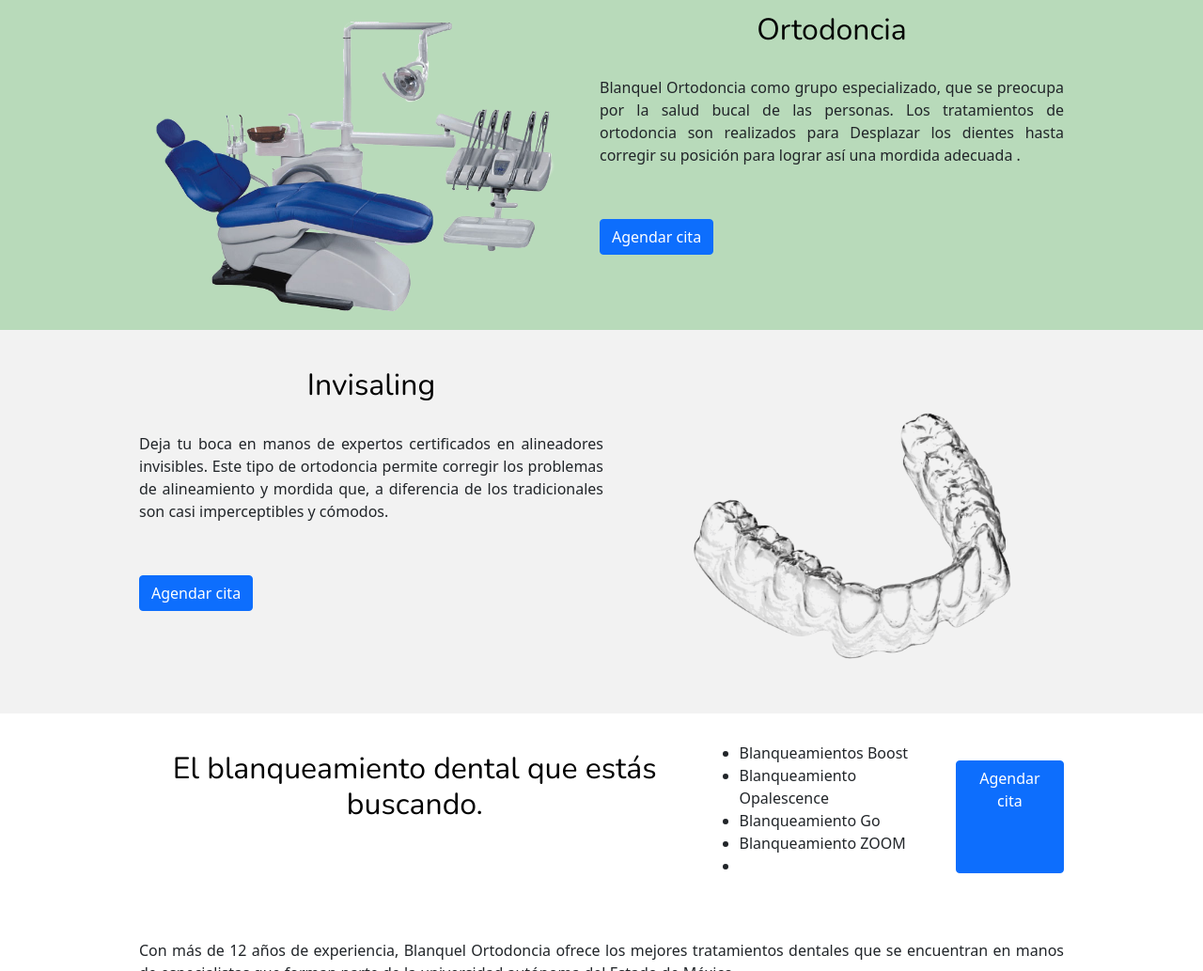
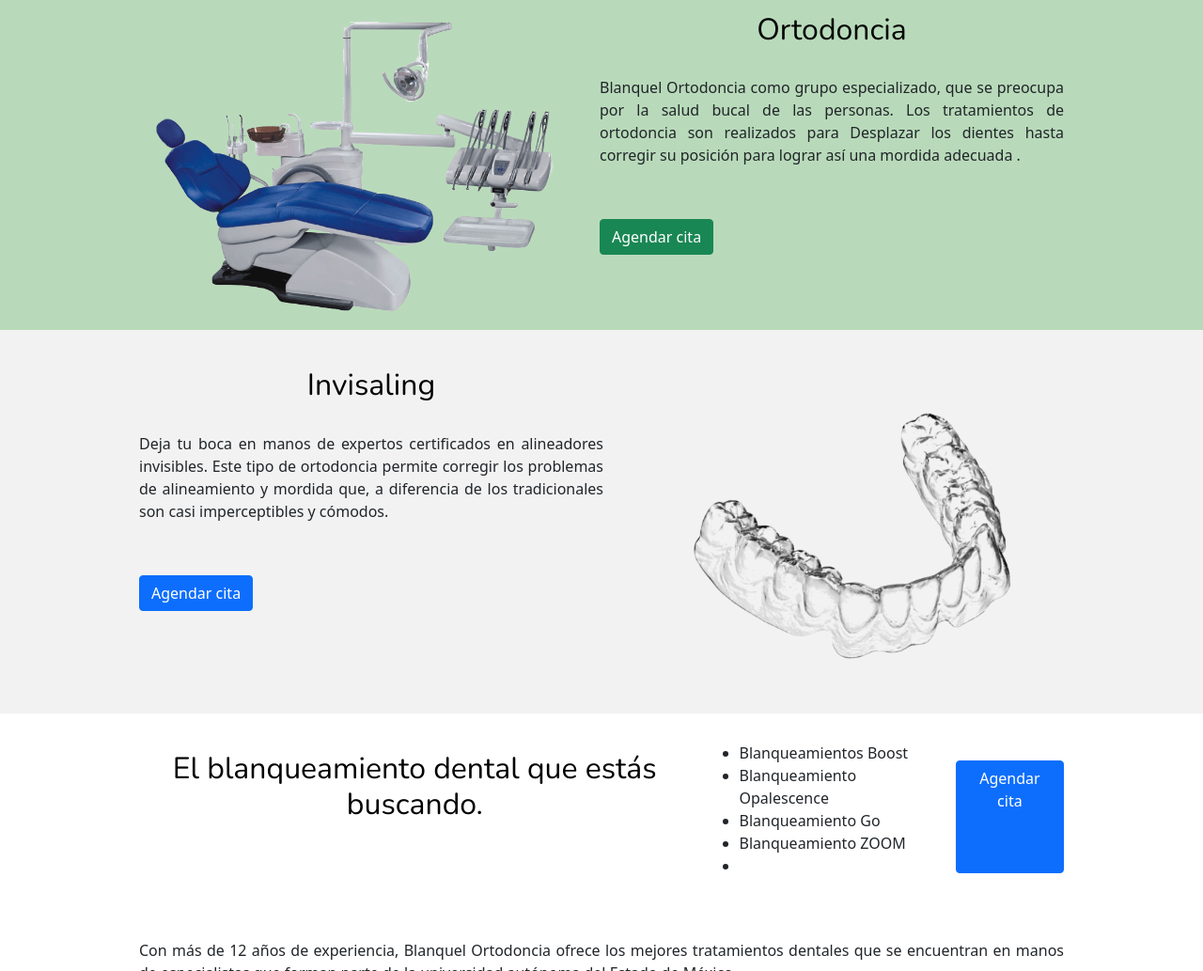
Before and after one commit to MarcoJimenezT/Blanquel, a plain HTML site: page docs/index.html in a window 1280 px wide. Shown: the part 898-1931 px from the top of the page at 94% size. Drawn offline with nearby package versions, Linux system fonts and the light colour scheme.

```diff
--- a/docs/index.html
+++ b/docs/index.html
@@ -52,7 +52,7 @@
                     <p class="text-item">
                         Blanquel Ortodoncia como grupo especializado, que se preocupa por la salud bucal de las personas. Los tratamientos de ortodoncia son realizados para Desplazar los dientes hasta corregir su posición para lograr así una mordida adecuada .
                     </p>
-                    <a href="#"class="boton btn btn-primary">Agendar cita</a>
+                    <a href="#"class="boton btn btn-success">Agendar cita</a>
                 </div>
             </div>
 
```
